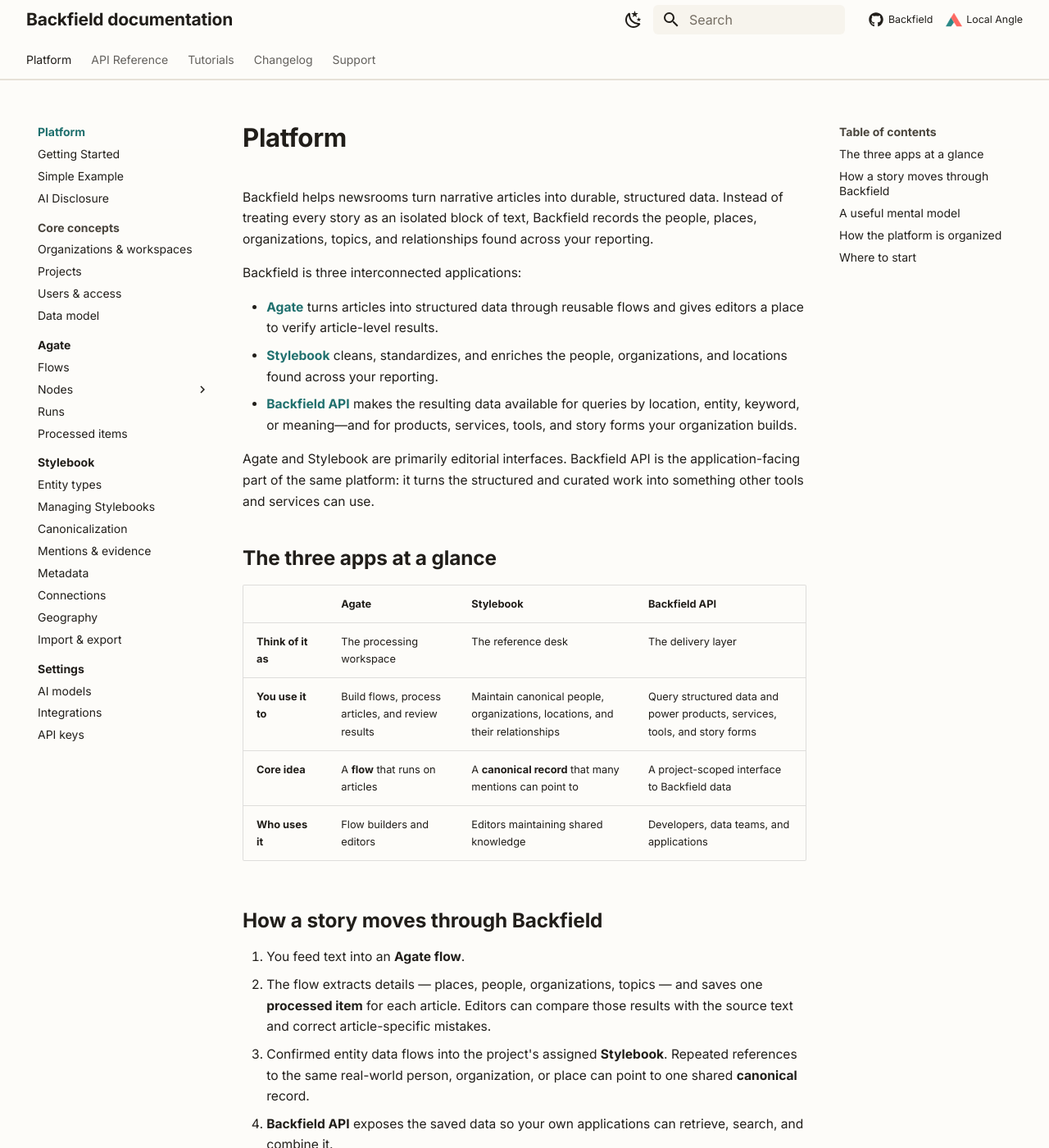
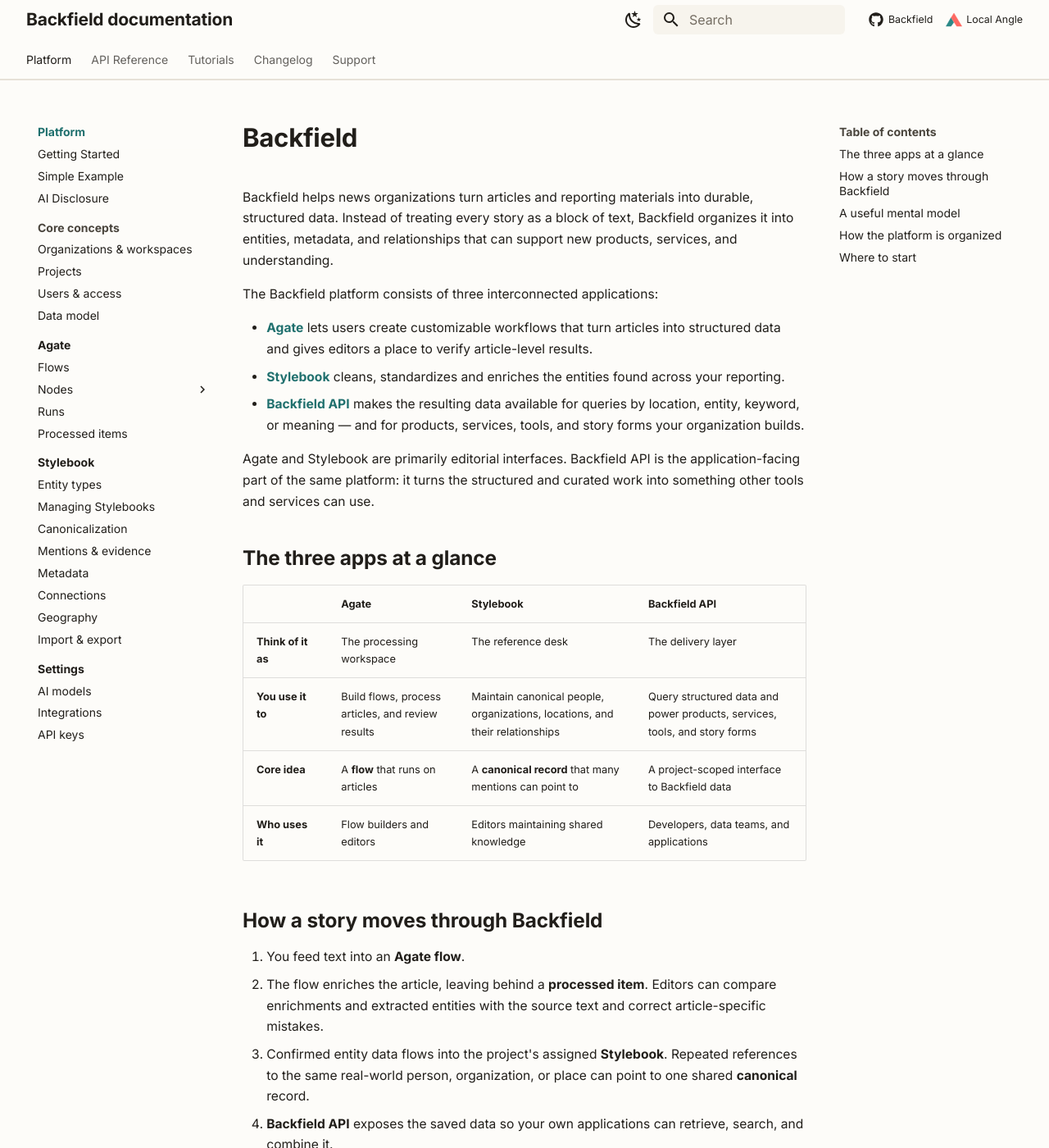
Before and after one commit to localangle/backfield-docs, an MkDocs documentation site: the page built from docs/platform/index.md, in a window 1280 px wide and 1400 px high. Shown: the whole window at 82% size. Built offline with MkDocs 1.6.1 and Material for MkDocs 9.7.7, drawn with Linux system fonts in a browser that asks for light colours; some of the changed text lies outside the part shown.

Commit message:
docs: refine platform overview
Clarify Agate, organization, onboarding, and model guidance for newsroom readers.

Co-authored-by: Cursor <cursoragent@cursor.com>

```diff
--- a/docs/platform/index.md
+++ b/docs/platform/index.md
@@ -1,18 +1,19 @@
-# Platform
+# Backfield
 
-Backfield helps newsrooms turn narrative articles into durable, structured
-data. Instead of treating every story as an isolated block of text, Backfield
-records the people, places, organizations, topics, and relationships found
-across your reporting.
+Backfield helps news organizations turn articles and reporting materials into
+durable, structured data. Instead of treating every story as a block of text,
+Backfield organizes it into entities, metadata, and relationships that can
+support new products, services, and understanding.
 
-Backfield is three interconnected applications:
+The Backfield platform consists of three interconnected applications:
 
-- **[Agate](agate/index.md)** turns articles into structured data through
-  reusable flows and gives editors a place to verify article-level results.
-- **[Stylebook](stylebook/index.md)** cleans, standardizes, and enriches the
-  people, organizations, and locations found across your reporting.
+- **[Agate](agate/index.md)** lets users create customizable workflows that
+  turn articles into structured data and gives editors a place to verify
+  article-level results.
+- **[Stylebook](stylebook/index.md)** cleans, standardizes and enriches the
+  entities found across your reporting.
 - **[Backfield API](../api/index.md)** makes the resulting data available for
-  queries by location, entity, keyword, or meaning—and for products, services,
+  queries by location, entity, keyword, or meaning — and for products, services,
   tools, and story forms your organization builds.
 
 Agate and Stylebook are primarily editorial interfaces. Backfield API is the
@@ -31,9 +32,9 @@ curated work into something other tools and services can use.
 ## How a story moves through Backfield
 
 1. You feed text into an **Agate flow**.
-2. The flow extracts details — places, people, organizations, topics — and
-   saves one **processed item** for each article. Editors can compare those
-   results with the source text and correct article-specific mistakes.
+2. The flow enriches the article, leaving behind a **processed item**. Editors
+   can compare enrichments and extracted entities with the source text and
+   correct article-specific mistakes.
 3. Confirmed entity data flows into the project's assigned **Stylebook**.
    Repeated references to the same real-world person, organization, or place
    can point to one shared **canonical** record.
@@ -44,8 +45,8 @@ curated work into something other tools and services can use.
 
 Backfield separates what a story said from what your newsroom knows:
 
-- **Article evidence** belongs to a project. It includes the story, its
-  extracted mentions, and the editor's corrections to that story.
+- **Processed items** belong to a project. They include the story itself, its
+  extracted and enriched data, and the editor's additions and corrections.
 - **Canonical knowledge** belongs to a Stylebook. It includes the durable
   identity, metadata, geography, and connections your newsroom maintains
   across stories.
@@ -58,10 +59,9 @@ aliases, or relationships on the canonical record in Stylebook.
 
 ## How the platform is organized
 
-An **organization** is the top-level newsroom account. It contains
-**workspaces**, which group related **projects**. Each project contains its own
-flows, runs, articles, and evidence, and is assigned one Stylebook. A Stylebook
-may be shared by several projects in the same organization.
+An **organization** is the top-level account. It contains **workspaces**, which
+group related **projects**. Each project is assigned one Stylebook, and a
+Stylebook may be shared by several projects in the same organization.
 
 See [Organizations & workspaces](concepts/organizations.md),
 [Projects](concepts/projects.md), and [Users & access](concepts/users.md) for
```
Also changed, not shown: docs/platform/agate/index.md (+8 -8 lines), docs/platform/concepts/organizations.md (+8 -6 lines), docs/platform/getting-started.md (+1 -1 lines), docs/platform/settings/ai-models.md (+8 -5 lines).
